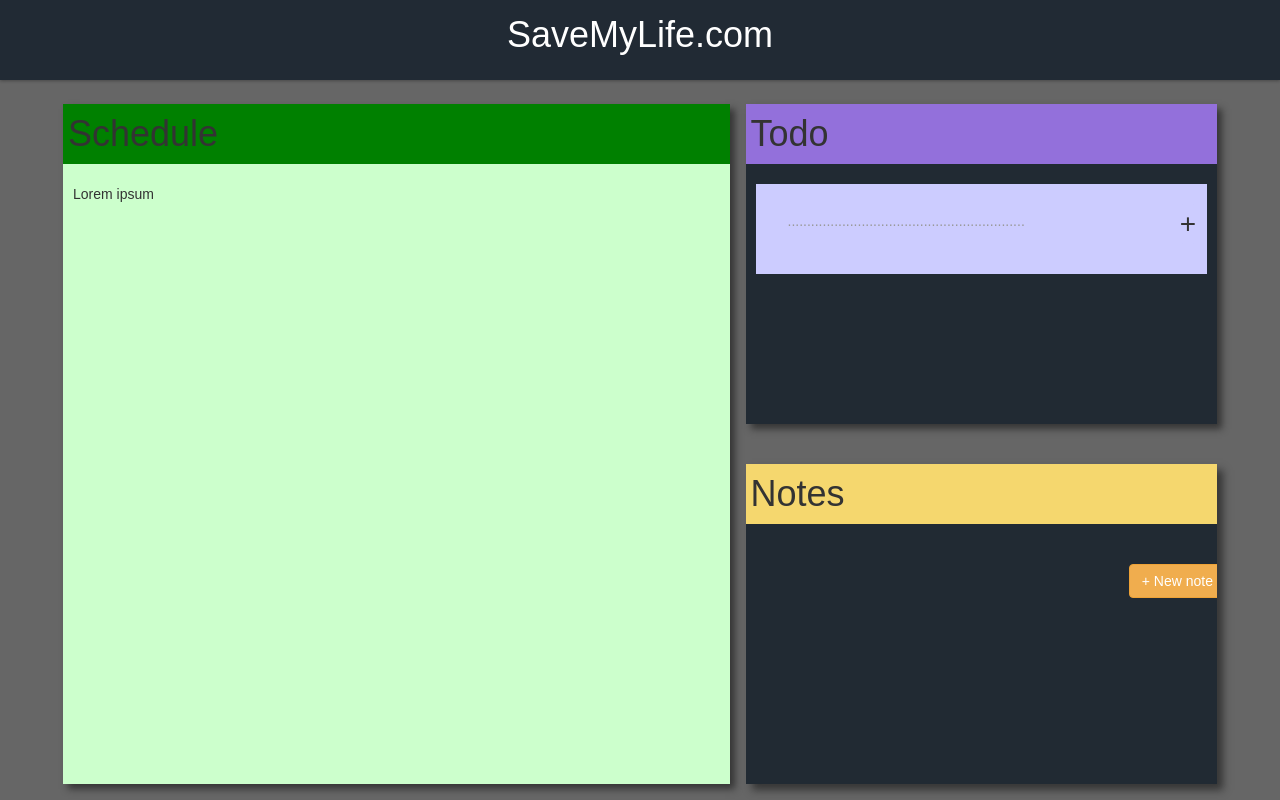
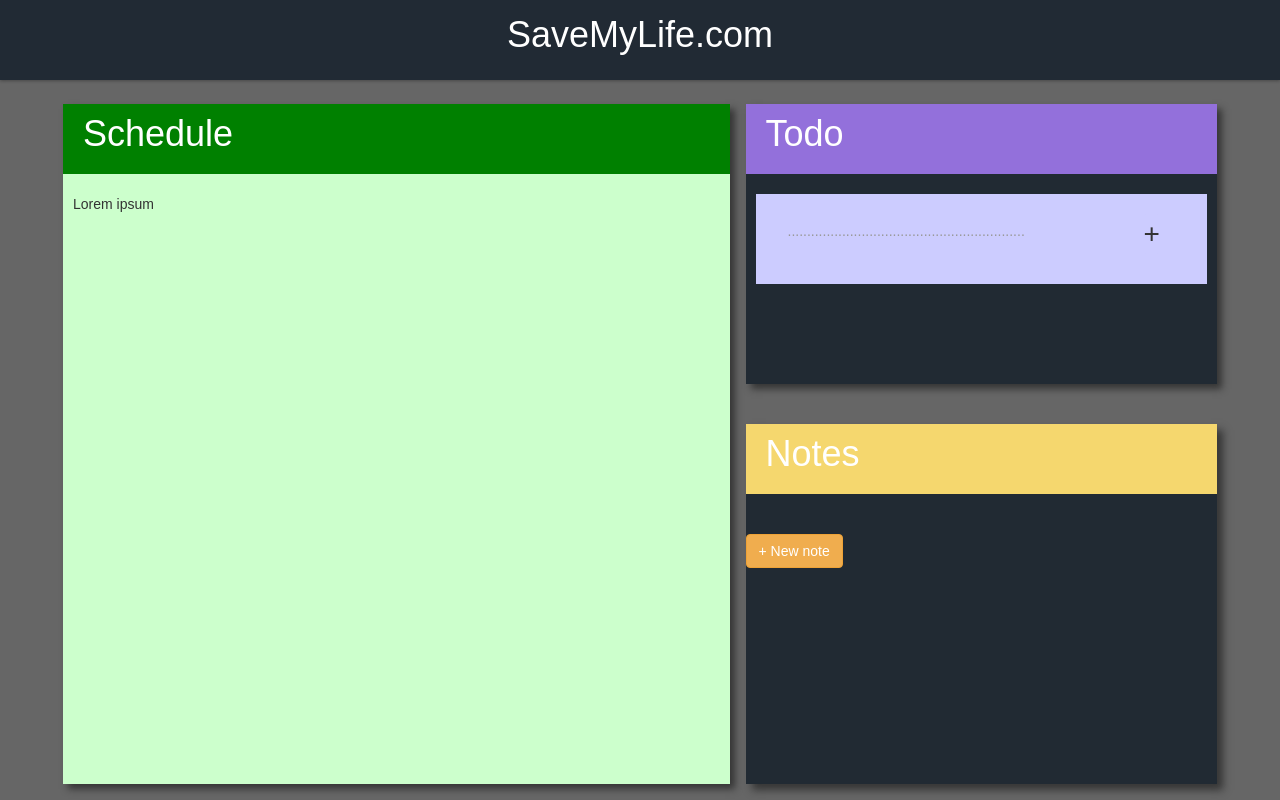
Before and after one commit to Paalch/it2810-webutvikling-h17-prosjekt-3-group35, a React (Create React App) app in the folder react-app/: page / in a window 1280 px wide. Built offline with nearby package versions, Linux system fonts and the light colour scheme.

Commit message:
Fixed height on mobile for inner boxes

```diff
--- a/react-app/src/containers/notes/NoteElement.js
+++ b/react-app/src/containers/notes/NoteElement.js
@@ -8,7 +8,7 @@ class NoteElement extends React.Component {
 
   render () {
     return (
-      <div className={'inner-notes-container box'}>
+      <div className={'inner-notes-container'}>
         <Button
           onClick={() => this.props.deleteNote(this.props.note.id)}
           className={'remove-note'}>
--- a/react-app/src/containers/notes/notes.css
+++ b/react-app/src/containers/notes/notes.css
@@ -1,7 +1,7 @@
 .notes-container {
   background-color: #212a33;
   box-shadow: 6px 6px 8px rgba(33,33,33,.7);
-  height: 40vh;
+  height: 45vh;
 }
 
 .inner-notes-container {
@@ -41,8 +41,3 @@
   border: none !important;
   outline: none !important;
 }
-
-Button {
-  float: right;
-  margin-right: -9px;
-}
--- a/react-app/src/containers/todo/todo.css
+++ b/react-app/src/containers/todo/todo.css
@@ -1,7 +1,7 @@
 .todo-container {
   background: #212a33;
   box-shadow: 5px 5px 7px rgba(33,33,33,.7);
-  height: 40vh;
+  height: 35vh;
   margin-bottom: 5vh;
 }
 
--- a/react-app/src/styles/header.css
+++ b/react-app/src/styles/header.css
@@ -6,7 +6,3 @@
   color: #fff;
   box-shadow: 0 1px 3px rgba(0,0,0,0.3);
 }
-
-.box-header {
-
-}
--- a/react-app/src/styles/main.css
+++ b/react-app/src/styles/main.css
@@ -11,12 +11,12 @@
 }
 
 .left-main {
-  height: 85vh;
+  max-height: 80vh;
   padding: 0px;
 }
 
 .right-main {
-  height: 85vh;
+  max-height: 80vh;
   padding: 0px;
 }
 
@@ -31,10 +31,16 @@
   overflow: scroll;
 }
 
+@media (max-width: 768px) {
+  .box {
+    height: 75vh !important;
+  }
+}
+
 .box-header {
-  margin-bottom: 3%;
-  padding-left: 20px;
-  padding-top: 10px;
+  margin: 0px;
+  padding: 10px 20px;
+  color: #ffffff;
 }
 
 .box-body {
```
